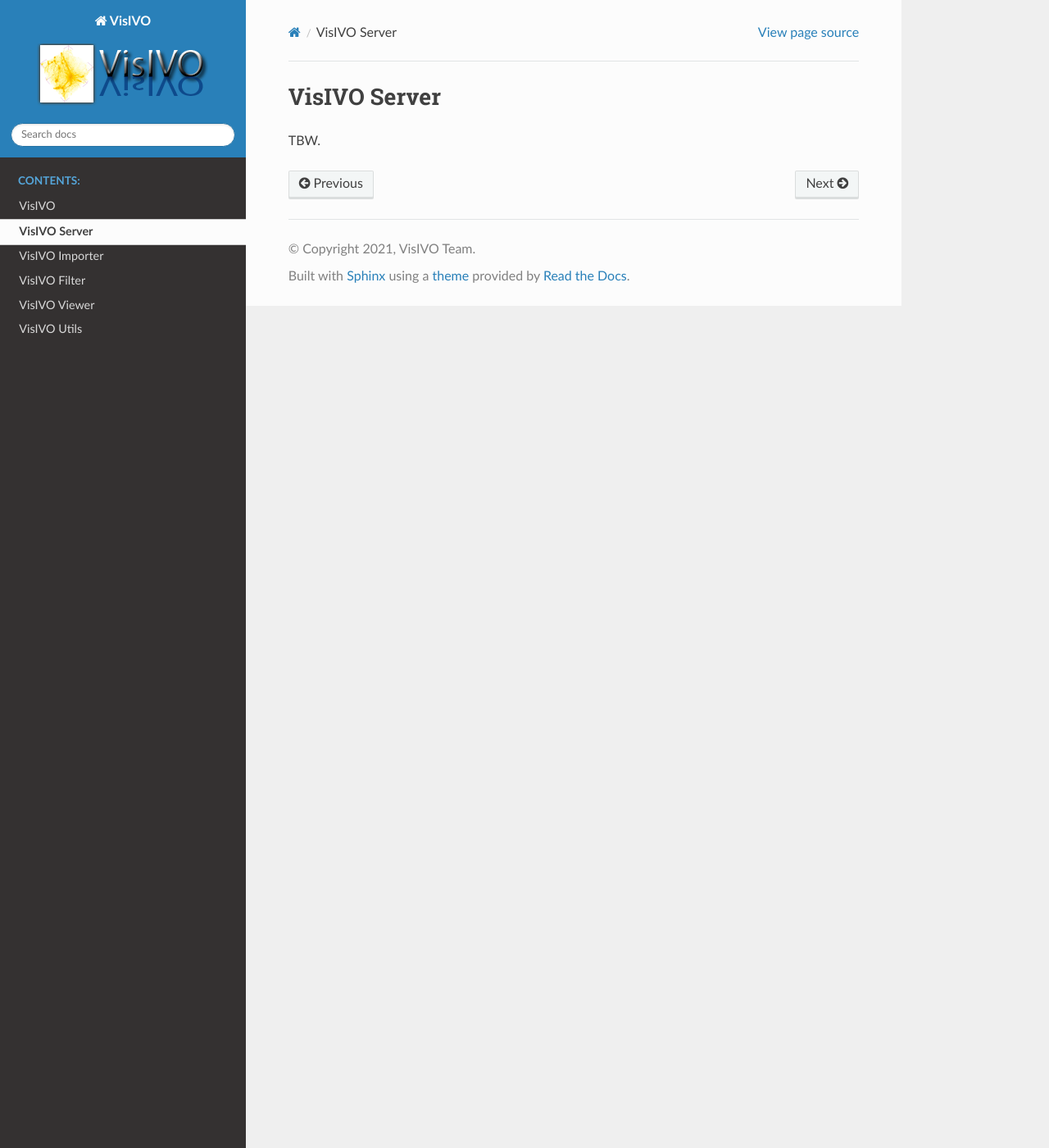
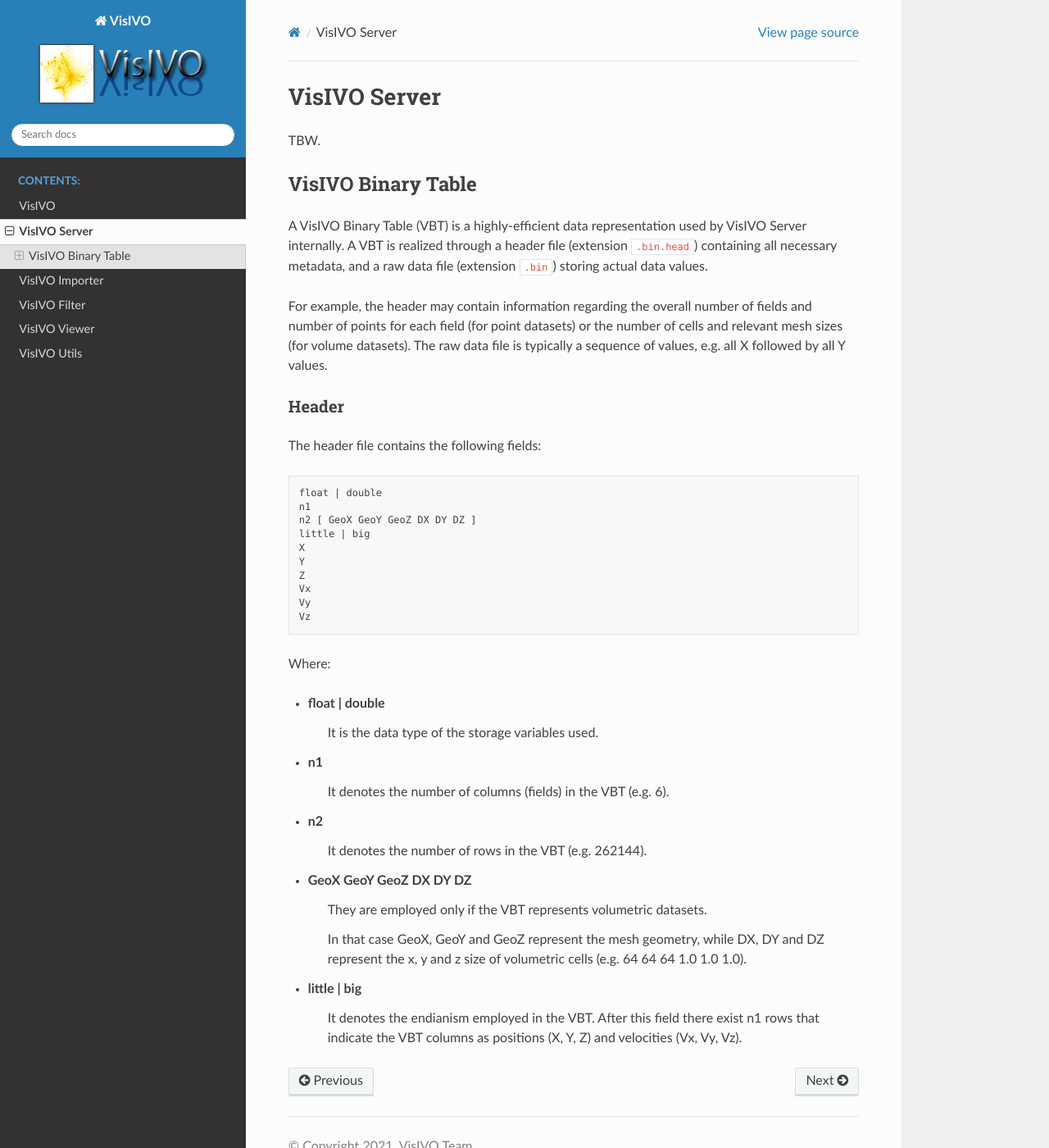
Before and after one commit to VisIVOLab/VisIVO-doc, a Sphinx documentation site: the page built from source/visivo_server.rst, in a window 1280 px wide and 1400 px high. Shown: the whole window at 82% size. Built offline with Sphinx 7.4.7 and the Read the Docs theme 2.0.0, drawn with Linux system fonts in a browser that asks for light colours.

Commit message:
Server: added VBT section

```diff
--- a/source/visivo_server.rst
+++ b/source/visivo_server.rst
@@ -1,3 +1,43 @@
 VisIVO Server
 =============
 TBW.
+
+
+VisIVO Binary Table
+-------------------
+A VisIVO Binary Table (VBT) is a highly-efficient data representation used by VisIVO Server internally. A VBT is realized through a header file (extension ``.bin.head``) containing all necessary metadata, and a raw data file (extension ``.bin``) storing actual data values.
+
+For example, the header may contain information regarding the overall number of fields and number of points for each field (for point datasets) or the number of cells and relevant mesh sizes (for volume datasets). The raw data file is typically a sequence of values, e.g. all X followed by all Y values.
+
+
+Header
+^^^^^^
+The header file contains the following fields:
+
+.. code-block:: none
+
+    float | double
+    n1
+    n2 [ GeoX GeoY GeoZ DX DY DZ ]
+    little | big
+    X
+    Y
+    Z
+    Vx
+    Vy
+    Vz
+
+Where:
+
+- float | double
+    It is the data type of the storage variables used.
+- n1
+    It denotes the number of columns (fields) in the VBT (e.g. 6).
+- n2
+    It denotes the number of rows in the VBT (e.g. 262144).
+- GeoX GeoY GeoZ DX DY DZ
+    They are employed only if the VBT represents volumetric datasets.
+
+    In that case GeoX, GeoY and GeoZ represent the mesh geometry, while DX, DY and DZ represent the x, y and z size of volumetric cells (e.g. 64 64 64 1.0 1.0 1.0).
+- little | big
+    It denotes the endianism employed in the VBT. After this field there exist n1 rows that indicate the VBT columns as positions (X, Y, Z) and velocities (Vx, Vy, Vz).
```
